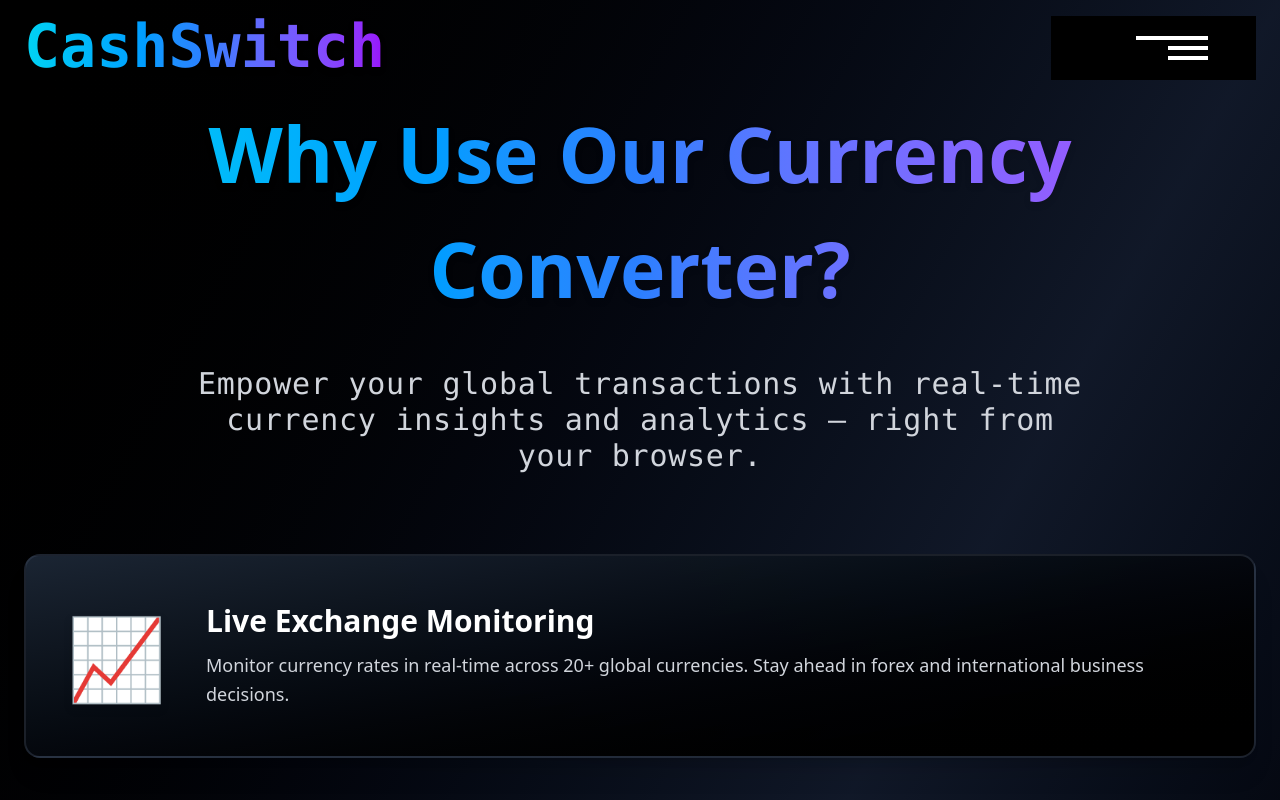
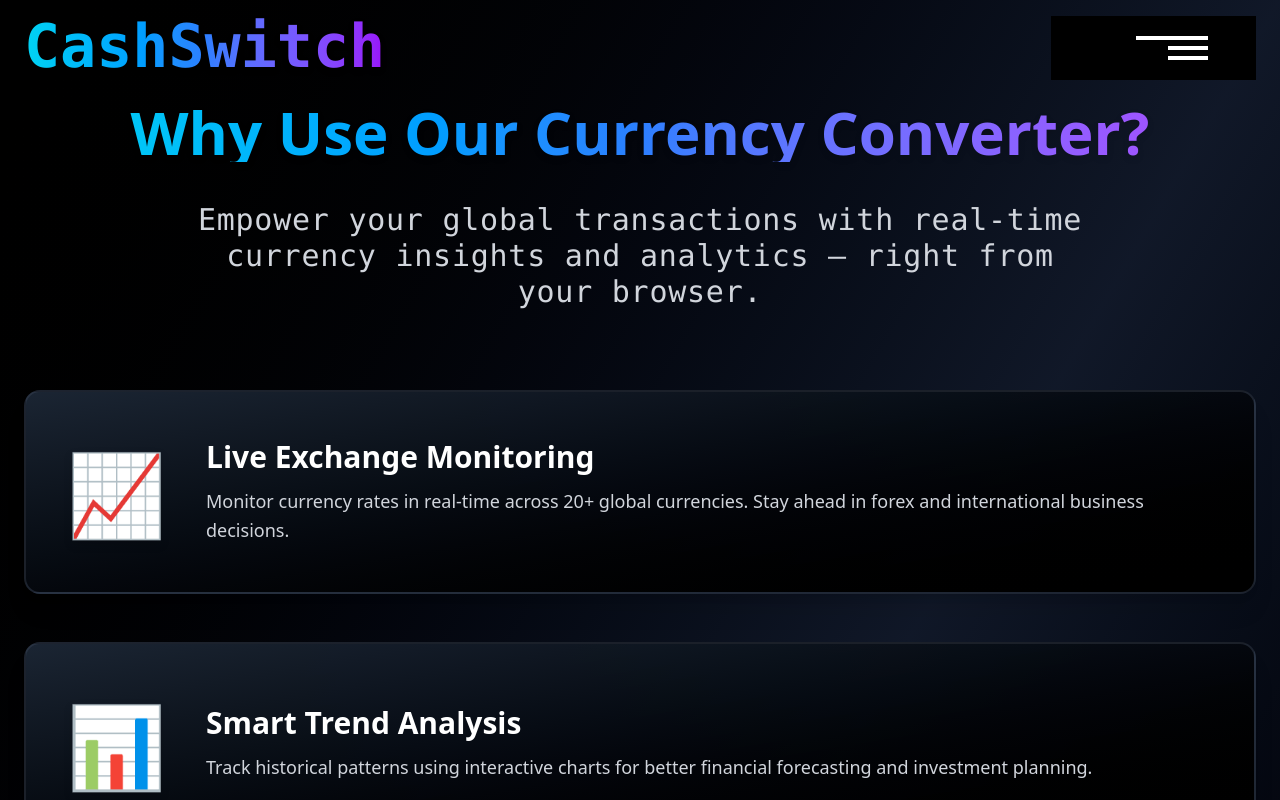
Before and after one commit to Haripriy1909/LiveRateX-Currency-Coversions, a React (Vite) app: page /About in a window 1280 px wide. Shown: the top 800 px of the page. Built offline with nearby package versions, Linux system fonts and the light colour scheme.

Commit message:
Update About.jsx

```diff
--- a/src/Pages/About.jsx
+++ b/src/Pages/About.jsx
@@ -78,7 +78,7 @@ const About = () => {
   return (
     <div className="relative py-24 px-6 min-h-screen bg-gradient-to-br from-black via-gray-900 to-black ">
       <div className="relative z-10 max-w-7xl mx-auto text-center">
-        <h2 className="text-[6vw]  font-extrabold text-transparent bg-clip-text bg-gradient-to-r from-cyan-400 via-blue-500 to-purple-500 drop-shadow-md mb-10">
+        <h2 className="text-[6vw] sm:text-6xl sm:mt-1.5  font-extrabold text-transparent bg-clip-text bg-gradient-to-r from-cyan-400 via-blue-500 to-purple-500 drop-shadow-md mb-10">
           Why Use Our Currency Converter?
         </h2>
 
```
